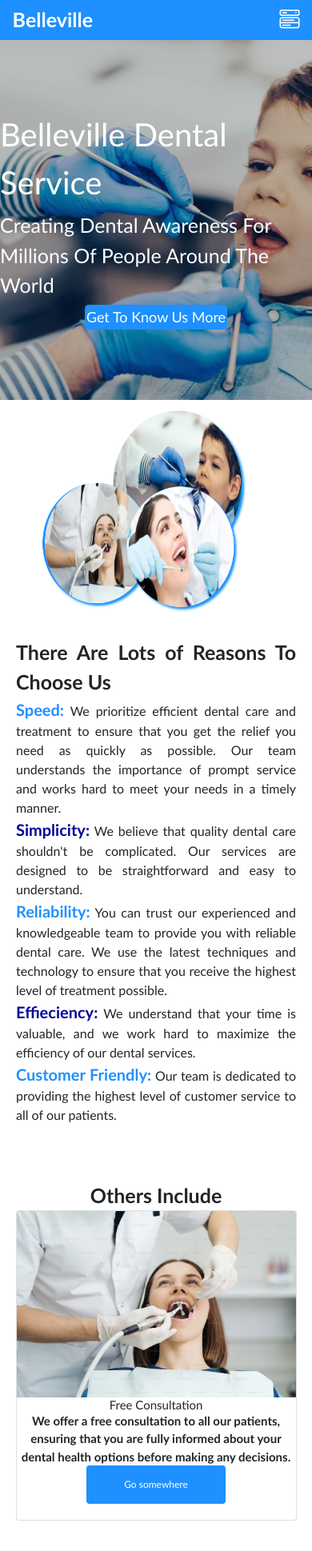
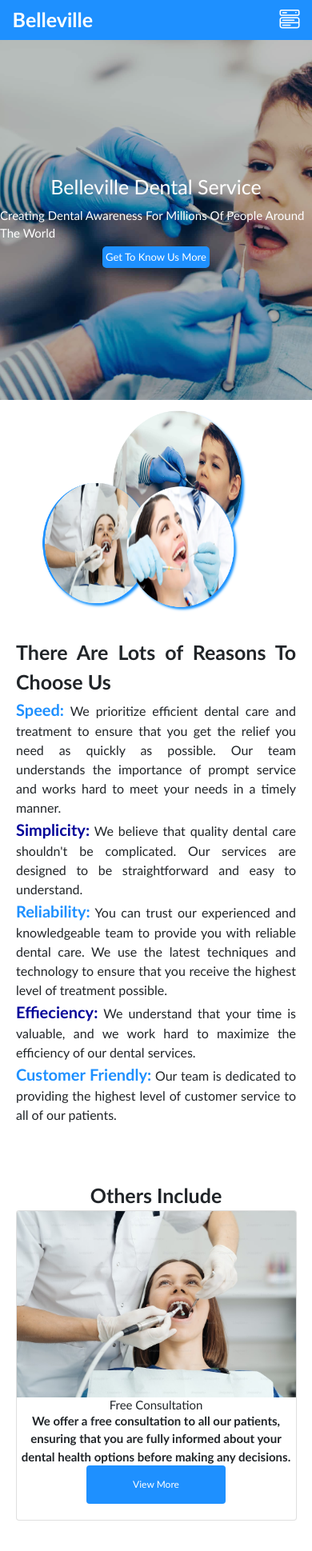
Before and after one commit to kingsleyhenz/Belleville-Dental, a plain HTML site: page Views/home.html in a window 390 px wide. Shown: the top 1939 px of the page at 80% size. Drawn offline with nearby package versions, Linux system fonts and the light colour scheme; some packages are replaced by stand-ins of ours; a web font is replaced by a local one.

Commit message:
Completed

```diff
--- a/Stylesheet/home.css
+++ b/Stylesheet/home.css
@@ -290,6 +290,7 @@ footer{
     }
     .card-wrp{
         height: max-content;
+        width: 100vw;
     }
     .cards-cont{
         display: grid;
@@ -310,6 +311,25 @@ footer{
         width: 90%;
         max-width: 800px;
         text-align: center;
+    }
+}
+
+@media screen and (max-width: 841px){
+    .home-hero span{
+        font-size: 30px;
+        color: white;
+    }
+    .home-hero p{
+        color: white;
+        font-size: 20px;
+    }
+    .home-hero a{
+        background-color: dodgerblue;
+        font-size: 15px;
+        color: white;
+        padding: 1% !important;
+        border-radius: 5px;
+        text-decoration: none;
     }
 }
 
@@ -344,3 +364,21 @@ footer{
         width: 100% !important;
     }
 }
+@media screen and (max-width: 570px){
+    .home-hero span{
+        font-size: 25px;
+        color: white;
+    }
+    .home-hero p{
+        color: white;
+        font-size: 15px;
+    }
+    .home-hero a{
+        background-color: dodgerblue;
+        font-size: 13px;
+        color: white;
+        padding: 1% !important;
+        border-radius: 5px;
+        text-decoration: none;
+    }
+}
--- a/Stylesheet/patEd.css
+++ b/Stylesheet/patEd.css
@@ -44,3 +44,8 @@
 .notes-box > ul > li{
     width: 100%;
 }
+@media screen and (max-width: 680px){
+    .notes-box ul{
+        padding: 0 1% !important;
+    }
+}
--- a/Views/home.html
+++ b/Views/home.html
@@ -52,7 +52,7 @@
                     <div class="card-body">
                       <h5 class="card-title">Free Consultation</h5>
                       <p class="card-text">We offer a free consultation to all our patients, ensuring that you are fully informed about your dental health options before making any decisions.</p>
-                      <a href="#" class="btn btn-primary">Go somewhere</a>
+                      <a href="../Views/about.html" class="btn btn-primary">View More</a>
                     </div>
                   </div>
                   <div class="card">
@@ -60,7 +60,7 @@
                     <div class="card-body">
                       <h5 class="card-title">Expert Dental Analysis</h5>
                       <p class="card-text">We use state-of-the-art technology and techniques to perform a thorough dental analysis, ensuring that we identify any potential issues</p>
-                      <a href="#" class="btn btn-primary" id="drkt">Go somewhere</a>
+                      <a href="../Views/about.html" class="btn btn-primary" id="drkt">View More</a>
                     </div>
                   </div>
                   <div class="card">
@@ -68,7 +68,7 @@
                     <div class="card-body">
                       <h5 class="card-title">Highly Rated</h5>
                       <p class="card-text">We have a reputation for providing high-quality dental care to our patients. Our commitment to excellence has earned us high ratings and positive reviews</p>
-                      <a href="#" class="btn btn-primary">Go somewhere</a>
+                      <a href="../Views/about.html" class="btn btn-primary">View More</a>
                     </div>
                   </div>
             </div>
@@ -89,9 +89,7 @@
             <a href="">Explore More</a>
           </div>
       </div>
-      <div class="sitebx">
-        <img src="../images/sitmap.png" alt="">
-      </div>
+
       <script src="/Scripts/index.js"></script>
       <script src="../Controllers/homeController.js"></script>
       <script src="../Controllers/navbarController.js"></script>
```
Also changed, not shown: Stylesheet/profEd.css (+23 -3 lines).
